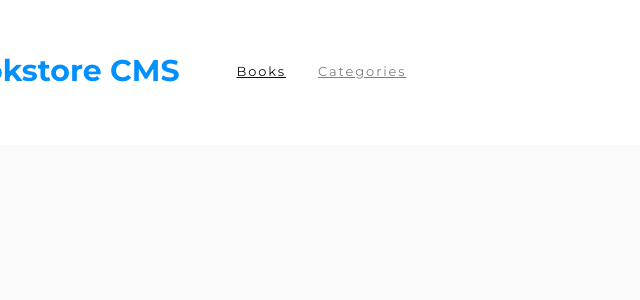
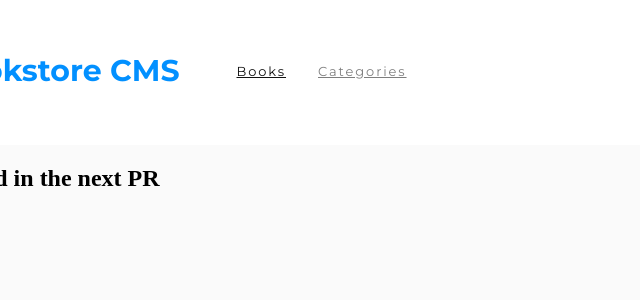
Before and after one commit to kkasaija/Bookstore, a React (Create React App) app: page /categories in a window 1280 px wide. Shown: the top 300 px of the page, without its empty margins (0-640 px from the left). Built offline with nearby package versions, Linux system fonts and the light colour scheme.

Commit message:
Modify Categories component

```diff
--- a/src/components/Categories.js
+++ b/src/components/Categories.js
@@ -1,6 +1,6 @@
 const Categories = () => (
   <section className="categories-section">
-    <h1 className="categories-progress">Coming Soon</h1>
+    <h1 className="categories-progress">To be completed in the next PR</h1>
     <button type="button">Check Status</button>
   </section>
 );
```
